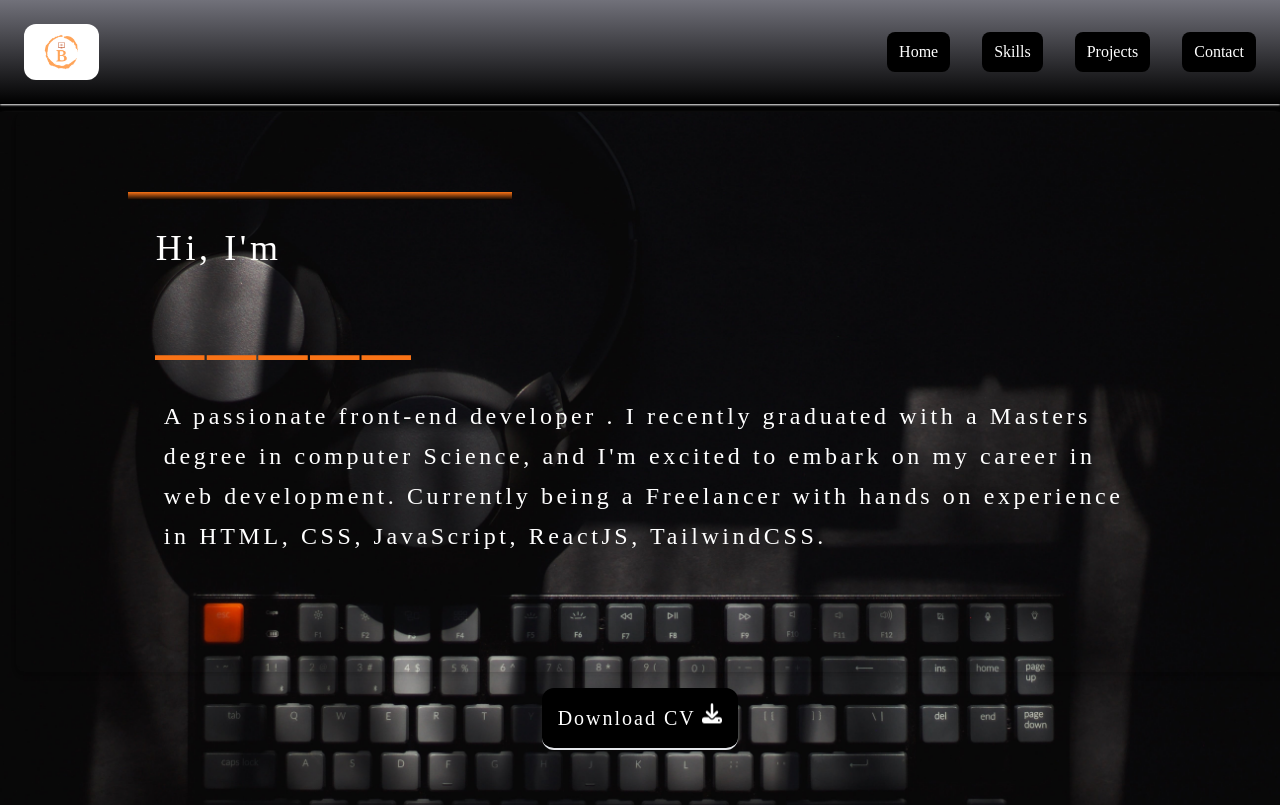
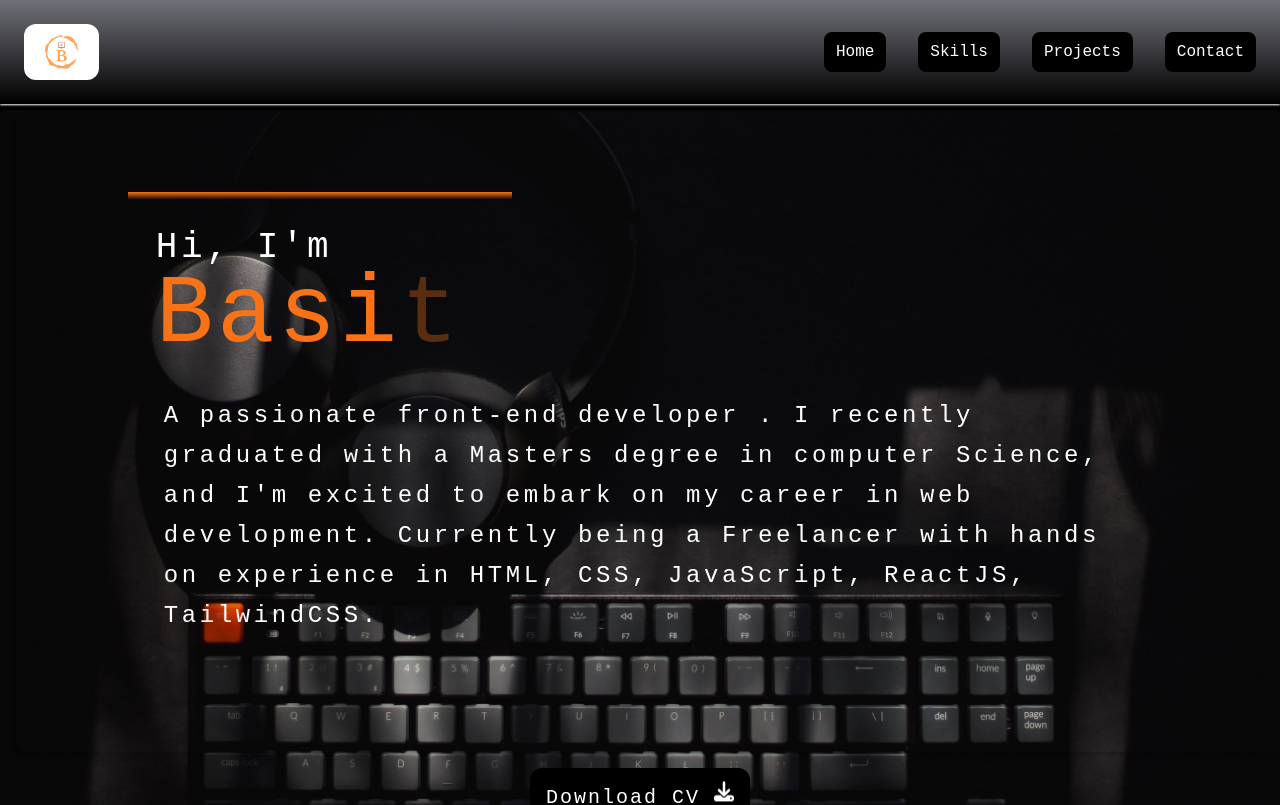
Before and after one commit to Basit-Bashir/Personal_Portfolio, a React (Create React App) app: page / in a window 1280 px wide. Shown: the top 805 px of the page. Built offline with nearby package versions, Linux system fonts and the light colour scheme.

Commit message:
added new motion

```diff
--- a/src/Components/Main Page/Main.js
+++ b/src/Components/Main Page/Main.js
@@ -1,8 +1,8 @@
 import { FontAwesomeIcon } from "@fortawesome/react-fontawesome";
 import { faDownload } from "@fortawesome/free-solid-svg-icons";
-import React, { useEffect, useState } from "react";
 import MotionComponent from "../Animation/Animation";
 import bgImg from "../../Assets/Imgs/background.jpg";
+import { motion } from "framer-motion";
 
 const Main = () => {
   const backgroundStyle = {
@@ -10,27 +10,28 @@ const Main = () => {
     backgroundSize: "cover",
     backgroundRepeat: "no-repeat",
   };
-  const [revealedText, setRevealedText] = useState("");
-  const text = "Basit";
-
-  useEffect(() => {
-    let currentIndex = 0;
-    let interval;
-
-    const revealNextCharacter = () => {
-      if (currentIndex < text.length) {
-        setRevealedText(() => text.slice(0, currentIndex));
-        currentIndex++;
-      } else {
-        setRevealedText("");
-        currentIndex = 0;
-      }
-    };
-
-    interval = setInterval(revealNextCharacter, 500);
-
-    return () => clearInterval(interval);
-  }, []);
+  const typingContainer = {
+    hidden: { opacity: 0, y: "-10px" },
+    show: {
+      opacity: 1,
+      transition: {
+        staggerChildren: 0.4,
+        ease: "easeInOut",
+      },
+    },
+  };
+  const typingText = {
+    hidden: { opacity: 0, y: "-20px" },
+    show: {
+      opacity: 1,
+      transition: {
+        ease: "easeInOut",
+        repeat: Infinity,
+        repeatType: "mirror",
+        repeatDelay: 2,
+      },
+    },
+  };
 
   return (
     <MotionComponent>
@@ -43,9 +44,22 @@ const Main = () => {
           <p className="px-10 py-4 bg-transparent text-white text-4xl tracking-[.1em]">
             Hi, I'm
             <br />
-            <span className="bg-transparent text-orange-500 md:text-8xl text-6xl">
-              {revealedText.padEnd(text.length, "_")}
-            </span>
+            <motion.span
+              className="bg-transparent text-orange-500 md:text-8xl text-6xl"
+              variants={typingContainer}
+              initial="hidden"
+              animate="show"
+            >
+              {Array.from("Basit ❤").map((word, i) => (
+                <motion.span
+                  key={i}
+                  variants={typingText}
+                  style={{ background: "transparent" }}
+                >
+                  {word}
+                </motion.span>
+              ))}
+            </motion.span>
           </p>
 
           <p className="px-4 py-4 md:text-2xl text-xl rounded-lg text-white bg-transparent text-start mx-8 md:leading-10 leading-10 tracking-[.15em]">
--- a/src/index.css
+++ b/src/index.css
@@ -1,9 +1,9 @@
 @tailwind base;
 @tailwind components;
 @tailwind utilities;
-@import url("https://fonts.googleapis.com/css2?family=Tektur:wght@400;500;600;700&display=swap");
+@import url("https://fonts.googleapis.com/css2?family=Inconsolata:wght@300;400;500;600;700&display=swap");
 
 * {
   background: #000;
-  font-family: "Tektur", cursive;
+  font-family: "Inconsolata", monospace;
 }
```
